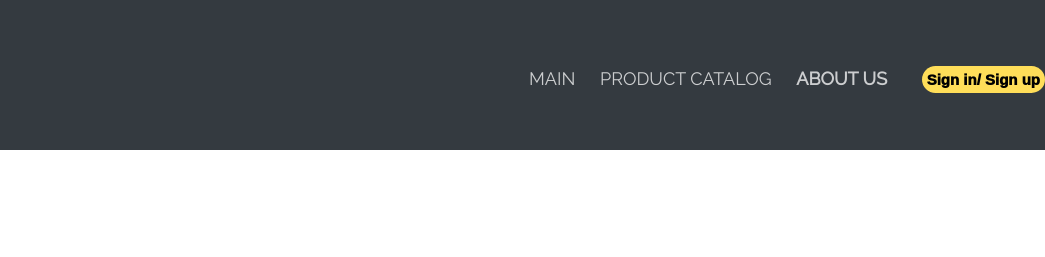
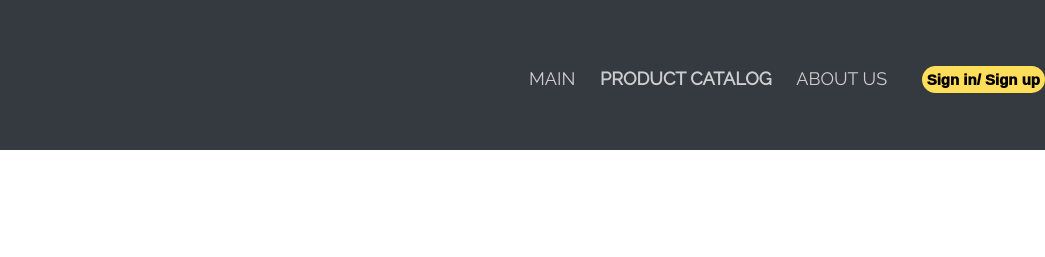
Before and after one commit to assyeet/Team-FoodStuff, a plain HTML site: page cod lavb/product.html in a window 1280 px wide. Shown: the top 257 px of the page, 235-1280 px from the left. Drawn offline with nearby package versions, Linux system fonts and the light colour scheme.

Commit message:
Update product.html

```diff
--- a/cod lavb/product.html
+++ b/cod lavb/product.html
@@ -18,8 +18,8 @@
           <div class="header_menu">
             <ul>
               <li><a href="main.html" class="header_menu_link">Main</a></li>
-              <li><a href="product.html" class="header_menu_link">Product Catalog</a></li>
-              <li><a href="about.html" class="header_menu_link"><strong>About us</strong></a> </li>
+              <li><a href="product.html" class="header_menu_link"><strong>Product Catalog</strong></a></li>
+              <li><a href="about.html" class="header_menu_link">About us</a> </li>
 			  <a class = "signbtn" href = "registration.html"><button class="signbtn1">Sign in/ Sign up</button></a>
 
             </ul>
```
